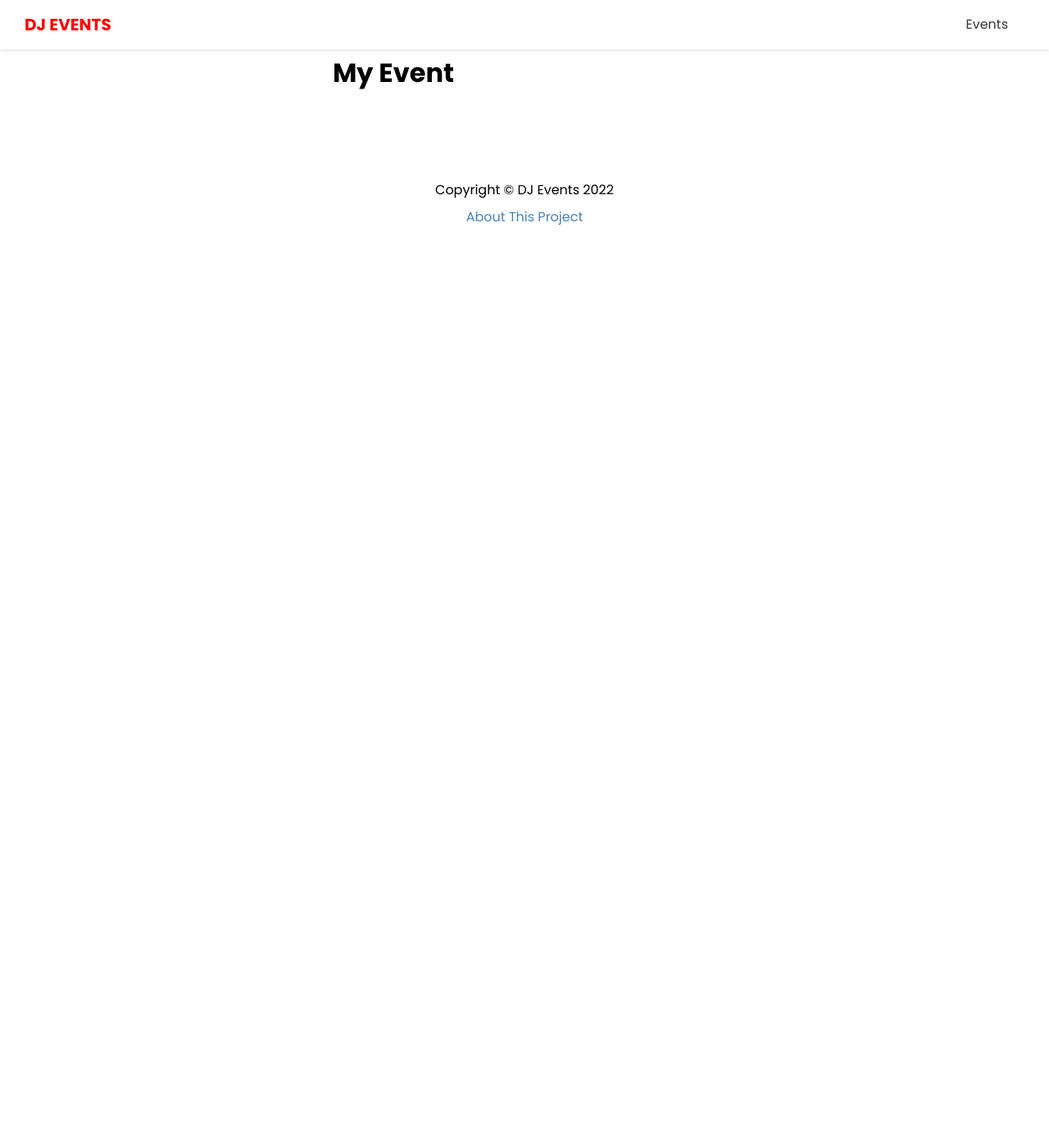
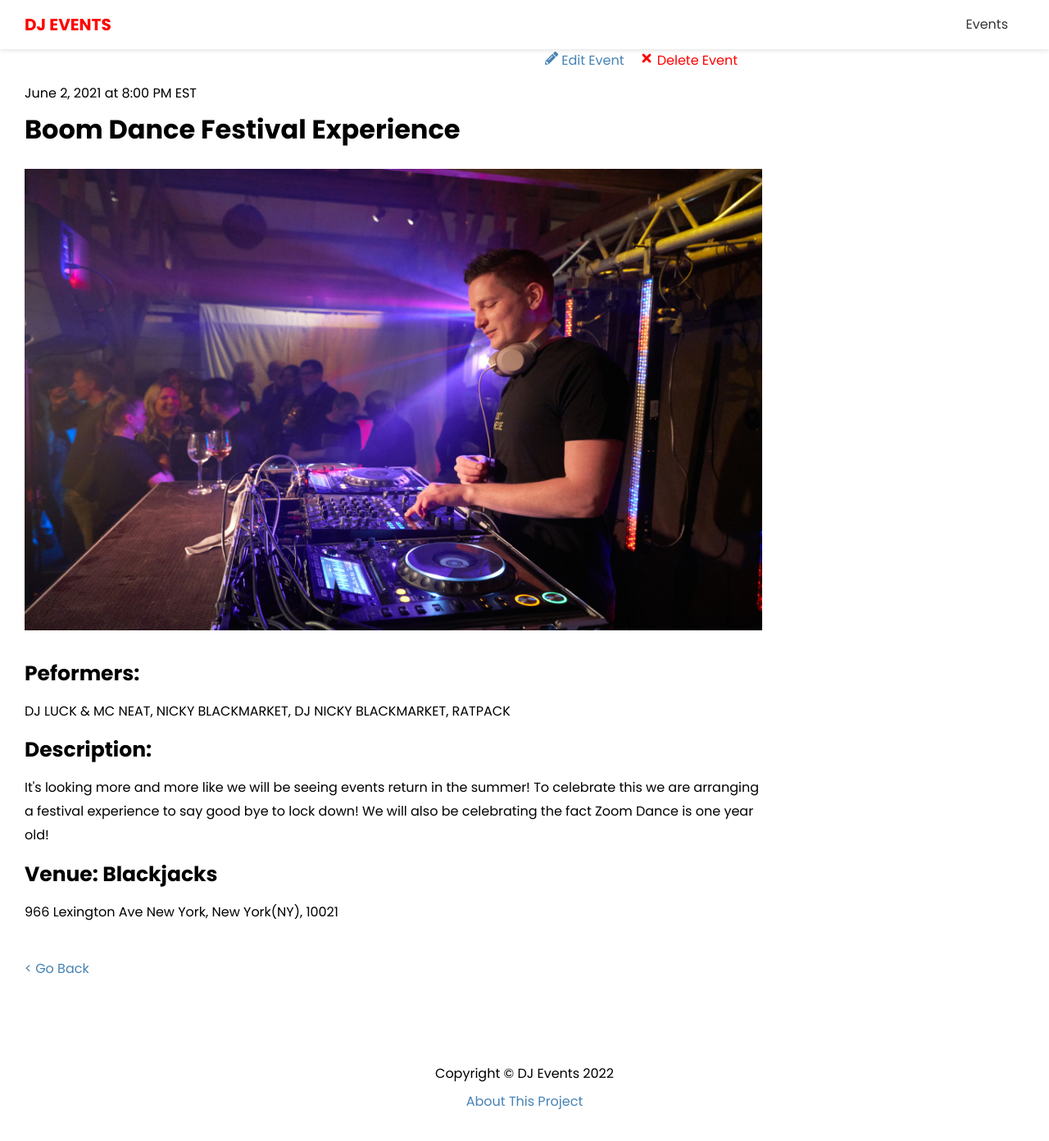
Before and after one commit to sarahmarie1976/DJ-Events, a Next.js app: page /events/boom-dance-festival-experience in a window 1280 px wide. Shown: the top 1392 px of the page at 82% size. Before the commit the page ends 800 px from the top, so only its background shows below. Built offline with nearby package versions, Linux system fonts and the light colour scheme; no server answers.

Commit message:
:racehorse: Added edit and delete functionalityand more detail info for events

```diff
--- a/package.json
+++ b/package.json
@@ -9,7 +9,7 @@
     "lint": "next lint"
   },
   "dependencies": {
-    "next": "12.2.3",
+    "next": "^12.2.4-canary.12",
     "react": "18.2.0",
     "react-dom": "18.2.0",
     "react-icons": "^4.4.0"
--- a/pages/events/[slug].js
+++ b/pages/events/[slug].js
@@ -1,9 +1,90 @@
+import { FaPencilAlt, FaTimes } from 'react-icons/fa';
+import Link from 'next/link';
+import Image from 'next/image';
+
 import Layout from '@/components/Layout';
+import { API_URL } from '@/config/index';
+import styles from '@/styles/Event.module.css';
 
-export default function EventPage() {
+export default function EventPage({ evt }) {
+  const deleteEvent = (e) => {
+    console.log('delete');
+  };
+
   return (
     <Layout>
-      <h1>My Event</h1>
+      <div className={styles.event}>
+        <div className={styles.controls}>
+          <Link href={`/events/edit/${evt.id}`}>
+            <a>
+              <FaPencilAlt /> Edit Event
+            </a>
+          </Link>
+          <a href='#' className={styles.delete} onClick={deleteEvent}>
+            <FaTimes /> Delete Event
+          </a>
+        </div>
+
+        <span>
+          {evt.date} at {evt.time}
+        </span>
+
+        <h1>{evt.name}</h1>
+
+        {evt.image && (
+          <div className={styles.image}>
+            <Image src={evt.image} width={960} height={600} />
+          </div>
+        )}
+
+        <h3>Peformers:</h3>
+        <p>{evt.performers}</p>
+        <h3>Description:</h3>
+        <p>{evt.description}</p>
+        <h3>Venue: {evt.venue} </h3>
+        <p>{evt.address}</p>
+
+        <Link href='/events'>
+          <a className={styles.back}>{'<'} Go Back</a>
+        </Link>
+      </div>
     </Layout>
   );
 }
+
+export async function getStaticPaths() {
+  const res = await fetch(`${API_URL}/api/events`);
+  const events = await res.json();
+
+  const paths = events.map((evt) => ({
+    params: { slug: evt.slug },
+  }));
+
+  return {
+    paths,
+    fallback: true,
+  };
+}
+
+export async function getStaticProps({ params: { slug } }) {
+  const res = await fetch(`${API_URL}/api/events/${slug}`);
+  const events = await res.json();
+
+  return {
+    props: {
+      evt: events[0],
+    },
+    revalidate: 1,
+  };
+}
+
+// export async function getServerSideProps({ query: { slug } }) {
+//   const res = await fetch(`${API_URL}/api/events/${slug}`);
+//   const events = await res.json();
+
+//   return {
+//     props: {
+//       evt: events[0],
+//     },
+//   };
+// }
--- /dev/null
+++ b/styles/Event.module.css
@@ -0,0 +1,32 @@
+.event {
+  position: relative;
+  padding-top: 40px;
+}
+
+.event h3 {
+  font-size: 25px;
+}
+
+.event p {
+  margin: 10px 0;
+}
+
+.image {
+  margin-bottom: 20px;
+}
+
+.controls {
+  position: absolute;
+  right: 30px;
+  top: 0;
+}
+
+.delete {
+  margin-left: 20px;
+  color: red;
+}
+
+.back {
+  display: block;
+  margin-top: 40px;
+}
--- a/styles/globals.css
+++ b/styles/globals.css
@@ -23,7 +23,7 @@
 
 h1 {
   margin-bottom: 20px;
-  text-align: center;
+  /* text-align: center; */
 }
 
 .btn {
```
Also changed, not shown: styles/EventItem.module.css (+1 -29 lines), 2 other files (tests, documents, lock files or other folders).
